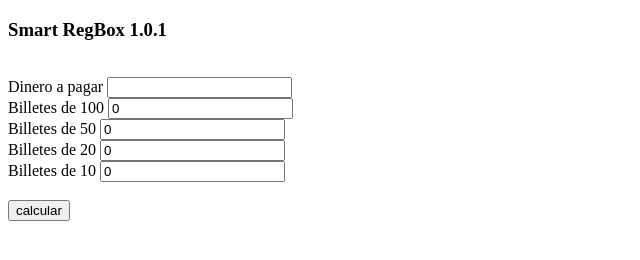
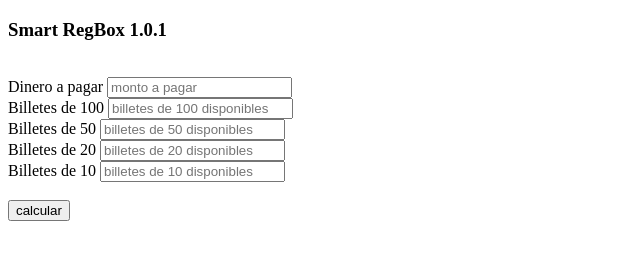
Before and after one commit to BelattiMartinE/kataCajaRegistradora, a plain HTML site: page index.html in a window 1280 px wide. Shown: the whole page, without its empty margins (0-640 px from the left). Drawn offline with Linux system fonts and the light colour scheme.

Commit message:
cleanup2

```diff
--- a/billetes.js
+++ b/billetes.js
@@ -16,11 +16,16 @@ const max50Elements = document.getElementById("maxBilletesDe50")
 const max20Elements = document.getElementById("maxBilletesDe20")
 const max10Elements = document.getElementById("maxBilletesDe10")
 
-max100Elements.value = "0";
-max50Elements.value = "0";
-max20Elements.value = "0";
-max10Elements.value = "0";
+dineroElement.placeholder = "monto a pagar"
+dineroElement.innerText = "0"
+max100Elements.placeholder = "billetes de 100 disponibles";
+max50Elements.placeholder = "billetes de 50 disponibles";
+max20Elements.placeholder = "billetes de 20 disponibles";
+max10Elements.placeholder = "billetes de 10 disponibles";
 resultado.innerHTML = ""
+
+
+
 
 function calculate() {
 
@@ -39,7 +44,7 @@ function calculate() {
 
     logResult(MaxBilletesDe100, MaxBilletesDe50, MaxBilletesDe20, MaxBilletesDe10, dinero, log);
 
-    resultado.innerText = "";
+    resultado.innerText = logs;
 
 }
 
--- a/index.html
+++ b/index.html
@@ -3,15 +3,14 @@
 
 <head>
     <meta charset = "UTF-8">
-    <meta name ="viewport" content="width=device-width,
-    initial scale=1.0">
+    <meta name ="viewport" content="width=device-width">
     <title>RegBox 1.0.0</title>
 </head>
 
 <body>
     <h3 id = "titulo"></h3>
     <br>
-    <form onchange="calculate()">
+    <form onchange="">
 
         Dinero a pagar
         <input type="text" id = "dinero">
```
